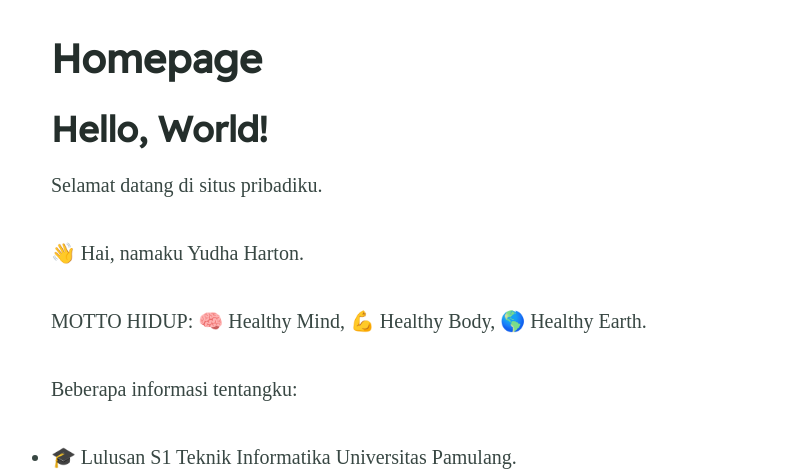
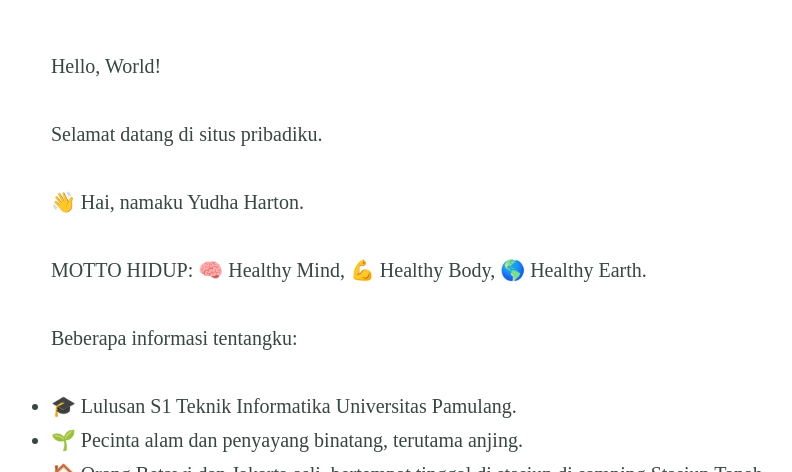
Before and after one commit to yudhaharton/yudhaharton.github.io, a Jekyll site: the page built from index.md, in a window 1280 px wide and 900 px high, cut to the strip 428-900 px from the top of the window. Shown: the whole strip, without its empty margins (232-1024 px from the left). Built offline with Jekyll 4.4.1, drawn with Linux system fonts in a browser that asks for light colours; some web fonts are replaced.

Commit message:
Update index.md

```diff
--- a/index.md
+++ b/index.md
@@ -1,11 +1,11 @@
 ---
-title: Homepage
+title:
 feature_text: |
 feature_image: "https://i.ibb.co/dP6PRSN/IRWN2699.jpg"
 excerpt: ""
 ---
 
-## Hello, World!
+Hello, World!
 
 Selamat datang di situs pribadiku.
 
```
